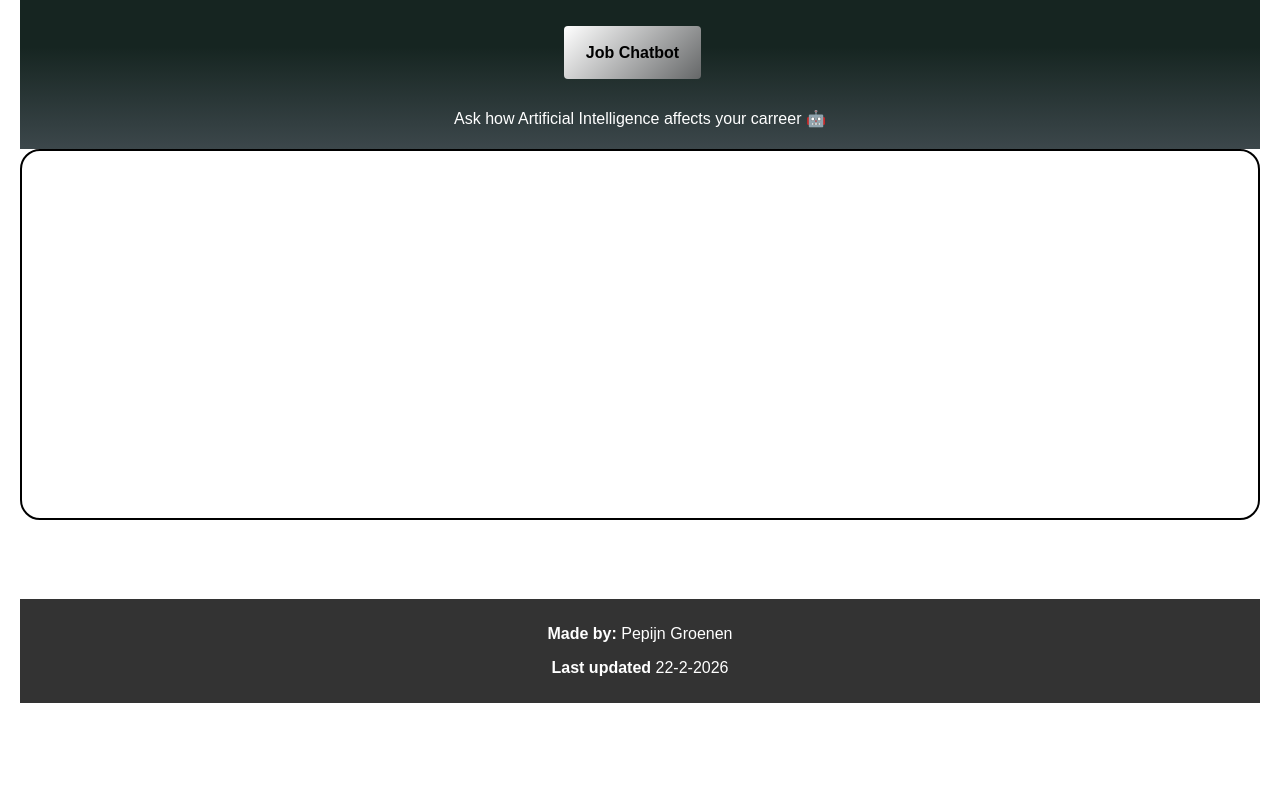
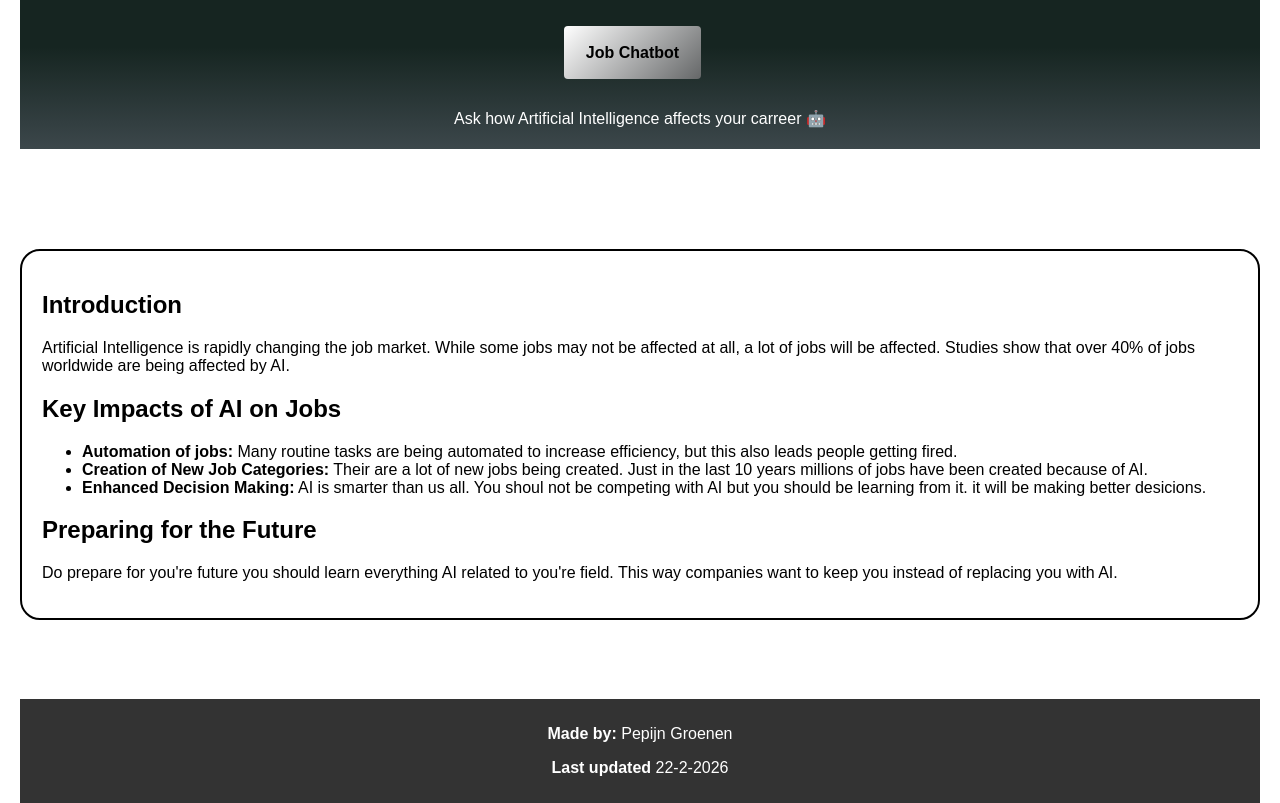
Before and after one commit to GekookteKip/Website, a plain HTML site: page index.html in a window 1280 px wide. Shown: the part 126-929 px from the top of the page. Before the commit the page ends 840 px from the top, so only its background shows below. Drawn offline with Linux system fonts and the light colour scheme.

Commit message:
Refactor CSS for layout and styling improvements

```diff
--- a/css/style.css
+++ b/css/style.css
@@ -82,10 +82,13 @@ nav a:hover {
 
 .container {
   display: flex;
-  flex-wrap: wrap; /* allows children to stack on small screens */
-}
+  justify-content: center;
+  flex-wrap: wrap;
+  color: black;
+  margin-top: 100px;
 
 
+}
 
 .chatbot-wrapper {
   display: flex;
```
